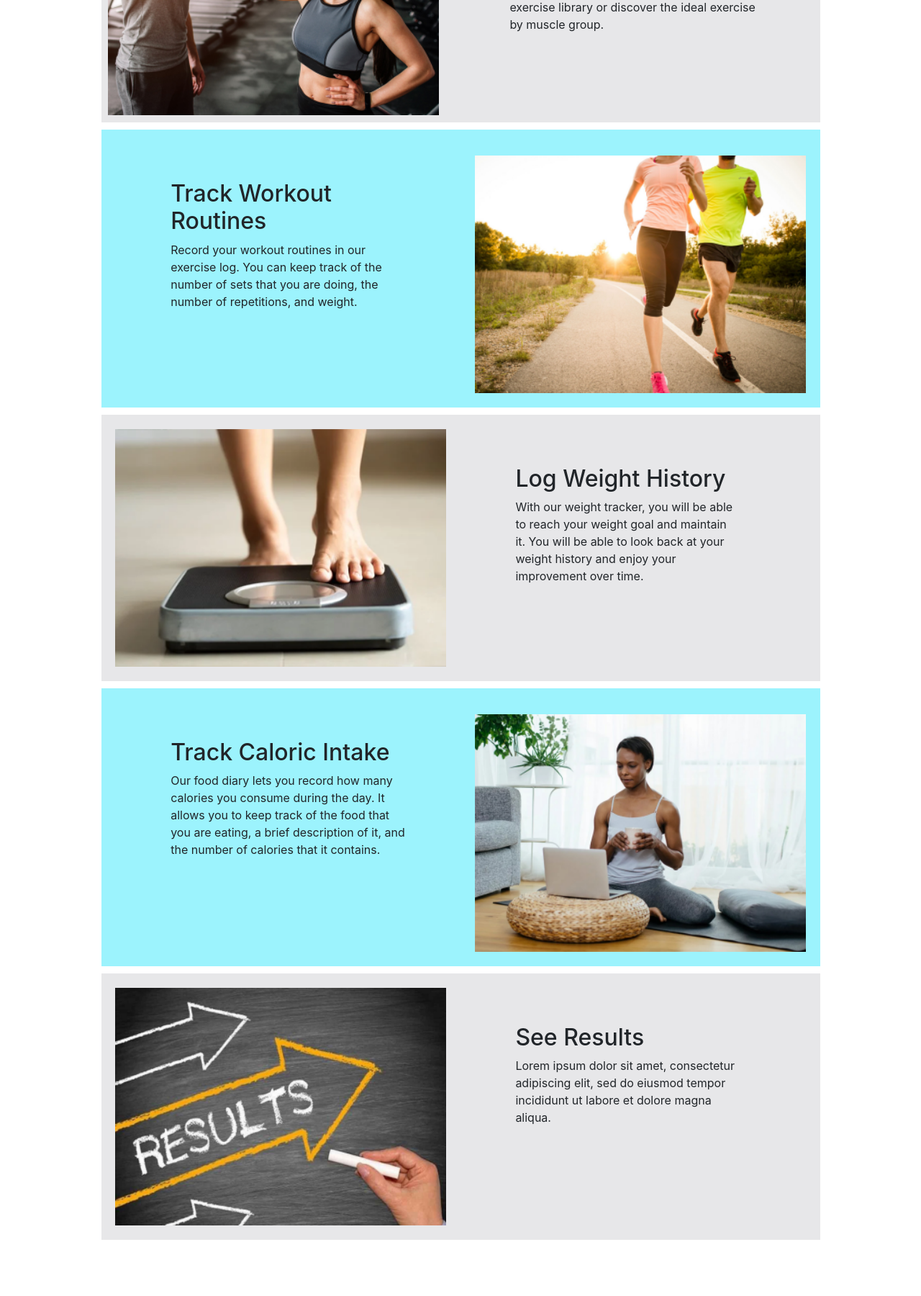
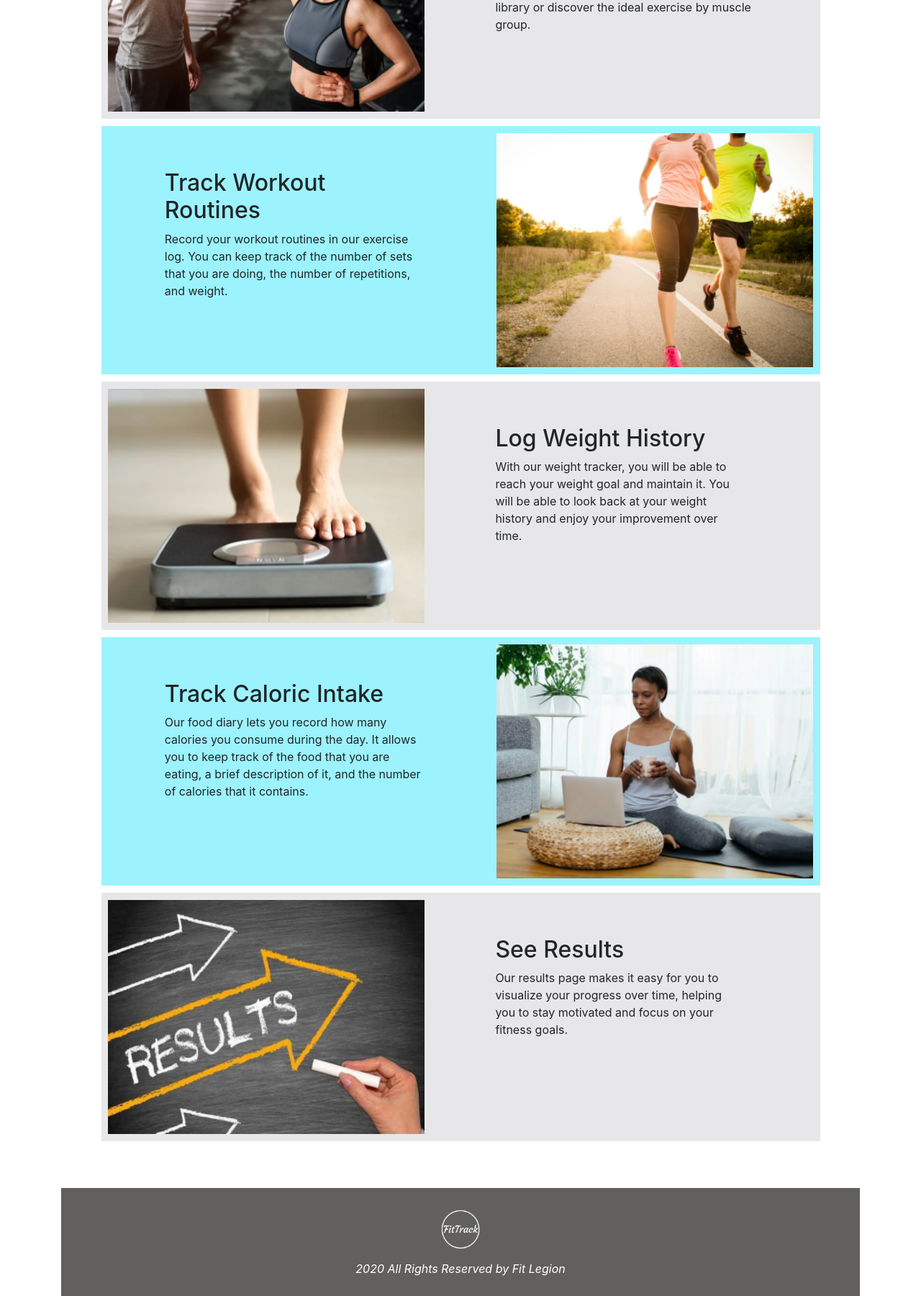
Before and after one commit to Lemetist/ActivityWatch, a Django app: page / in a window 1280 px wide. Shown: the part 880-2680 px from the top of the page at 72% size. Before the commit the page ends 2602 px from the top, so only its background shows below. Run offline with Django 3.2, Linux system fonts and the light colour scheme; some libraries are stand-ins or nearby versions.

Commit message:
finish home page

```diff
--- a/app/templates/app/exercises.html
+++ b/app/templates/app/exercises.html
@@ -3,7 +3,7 @@
 
 {% block style %}
     .boxes{
-        padding: 2% 5% 5% 5%;
+        <!--padding: 2% 5% 5% 5%;-->
     }
     .selection-box{
         padding: 10px 0 10px 30px;
--- a/app/templates/app/home.html
+++ b/app/templates/app/home.html
@@ -60,7 +60,7 @@
     .box2{
         background-color: #9cf3fd;
         display: inline-block;
-        padding: 2%;
+        padding: 1%;
         margin-bottom: 1%;
         height: auto;
         width: 100%;
@@ -69,7 +69,7 @@
     .box3{
         display: inline-block;
         background-color: #e7e7e9;
-        padding: 2%;
+        padding: 1%;
         margin-bottom: 1%;
         height: auto;
         width: 100%;
@@ -78,15 +78,15 @@
     .box4{
         background-color: #9cf3fd;
         display: inline-block;
-        padding: 2%;
+        padding: 1%;
         margin-bottom: 1%;
         height: auto;
         width: 100%;
         max-width: 100%;
     }
     .box-img{
-        height: 330px;
-        width: 460px;
+        height: 325px;
+        width: 440px;
     }
     .btn-default{
         float: center;
@@ -98,6 +98,17 @@
         color: black;
         border-color: black;
         background: white;
+    }
+    .footer{
+        width: 100%;
+        height: 150px;
+        background-color: #61605c;
+        text-align: center;
+    }
+    .logo-footer{
+        padding: 30px 0 15px 0;
+        height: 100px;
+        width: auto;
     }
     @media screen and (max-width: 780px){
         .box1-img{
@@ -147,7 +158,6 @@
             </p>
         </div>
         <div class="box2">
-            <p>
             <div class="box2-img">
                 <img src="{%  static 'box2img.png' %}" class="box-img">
             </div>
@@ -156,7 +166,6 @@
                 Record your workout routines in our exercise log. You can keep track
                 of the number of sets that you are doing, the number of repetitions,
                 and weight.
-                </p>
             </p>
         </div>
         <div class="box3">
@@ -171,7 +180,6 @@
             </p>
         </div>
         <div class="box4">
-            <p style="margin-left: 10%;">
             <div class="box2-img">
                 <img src="{%  static 'box4img.png' %}" class="box-img">
             </div>
@@ -181,7 +189,6 @@
                 day. It allows you to keep track of the food that you are eating, a
                 brief description of it, and the number of calories that it contains.
             </p>
-            </p>
         </div>
         <div class="box3">
             <div class="box1-img">
@@ -189,8 +196,15 @@
             </div>
             <h2 style="margin-top: 50px;">See Results</h2>
             <p style="margin-right: 10%;">
-                Lorem ipsum dolor sit amet, consectetur adipiscing elit, sed do eiusmod tempor incididunt ut labore et dolore magna aliqua.
-            </p>
+                Our results page makes it easy for you to visualize your progress over
+                time, helping you to stay motivated and focus on your fitness goals.             </p>
         </div>
     </div>
+    <footer class="footer">
+        <a href={% url 'app:home' %}>
+            <img src="{% static 'logo2.png' %}" class="logo-footer">
+        </a>
+        <p style="color: white;"><i> 2020 All Rights Reserved by Fit Legion</i></p>
+    </footer>
+
 {% endblock body %}
```
Also changed, not shown: app/Exercises.json (+6 -6 lines), app/static/logo2.png (added). Lines whose indentation alone changed are shown as unchanged.
